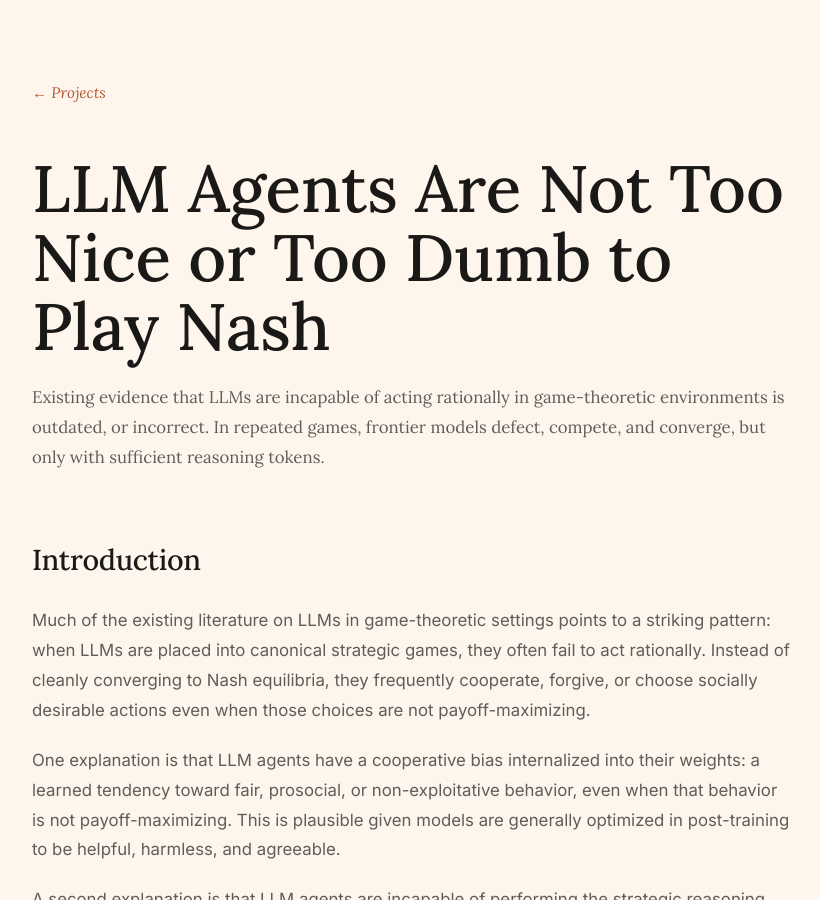
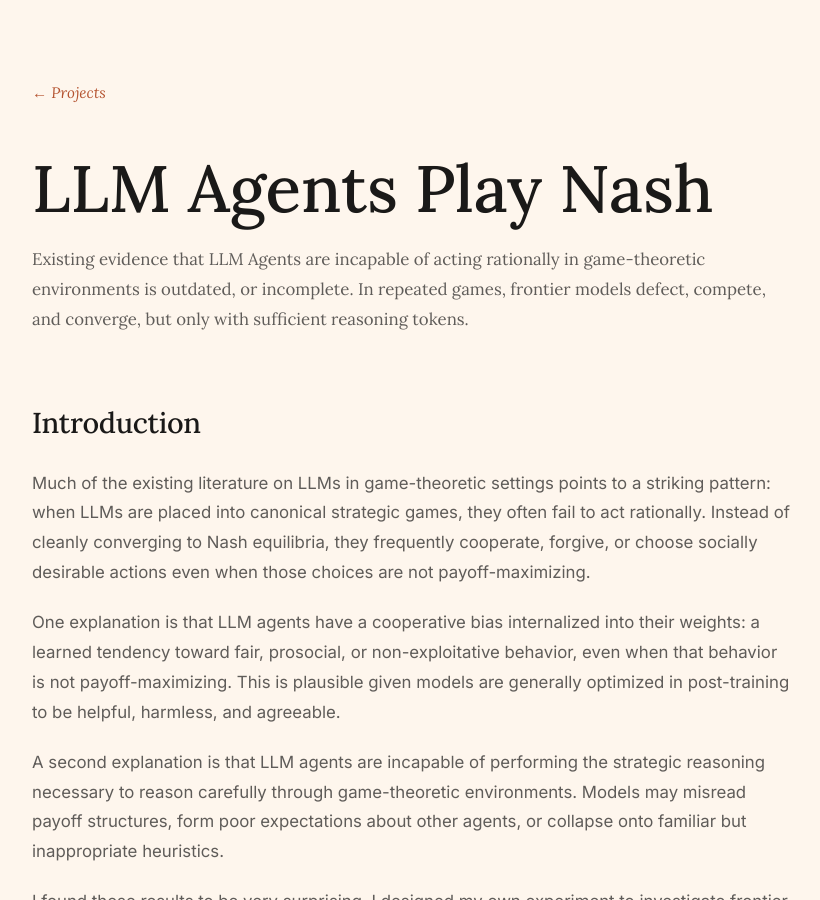
Before and after one commit to will-marella/portfolio, a Jekyll site: the page built from llm-agents-nash.html, in a window 1280 px wide and 900 px high. Shown: the whole window, without its empty margins (228-1048 px from the left). Built offline with Jekyll 4.4.1, drawn with Linux system fonts in a browser that asks for light colours.

Commit message:
Post title and subtitle tweaks

```diff
--- a/llm-agents-nash.html
+++ b/llm-agents-nash.html
@@ -1,6 +1,6 @@
 ---
 layout: default
-title: LLM Agents Are Not Too Nice or Too Dumb to Play Nash
+title: LLM Agents Play Nash
 description: A small benchmark of frontier LLM agents in repeated game-theoretic environments.
 ---
 
@@ -11,9 +11,9 @@ description: A small benchmark of frontier LLM agents in repeated game-theoretic
     </nav>
 
     <header class="article-header">
-      <h1>LLM Agents Are Not Too Nice or Too Dumb to Play Nash</h1>
+      <h1>LLM Agents Play Nash</h1>
       <p class="article-dek">
-        Existing evidence that LLMs are incapable of acting rationally in game-theoretic environments is outdated, or incorrect. In repeated games, frontier models defect, compete, and converge, but only with sufficient reasoning tokens.
+        Existing evidence that LLM Agents are incapable of acting rationally in game-theoretic environments is outdated, or incomplete. In repeated games, frontier models defect, compete, and converge, but only with sufficient reasoning tokens.
       </p>
     </header>
 
```
